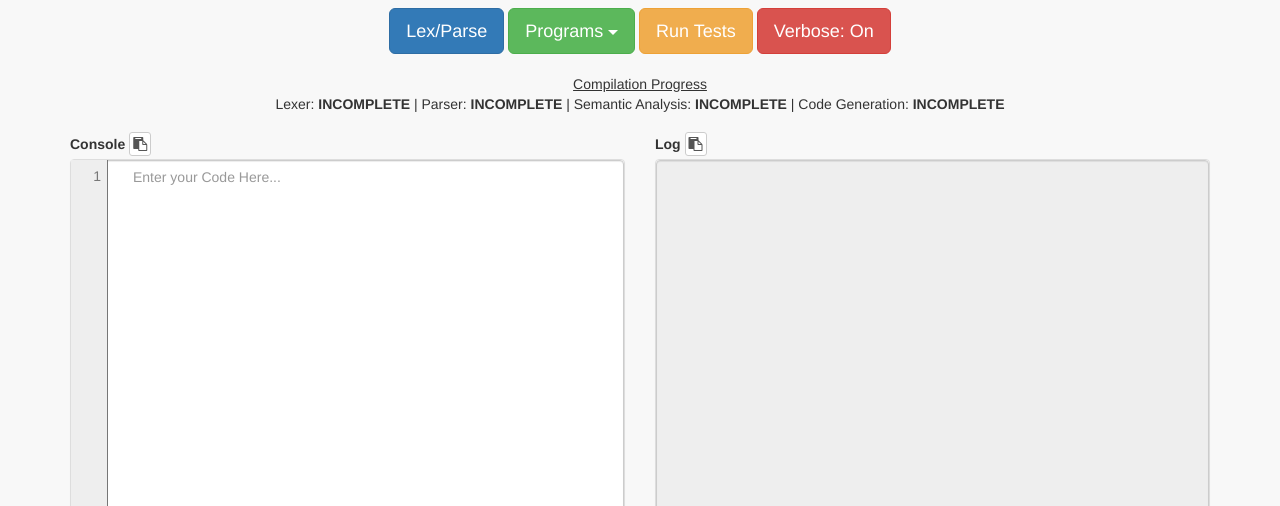
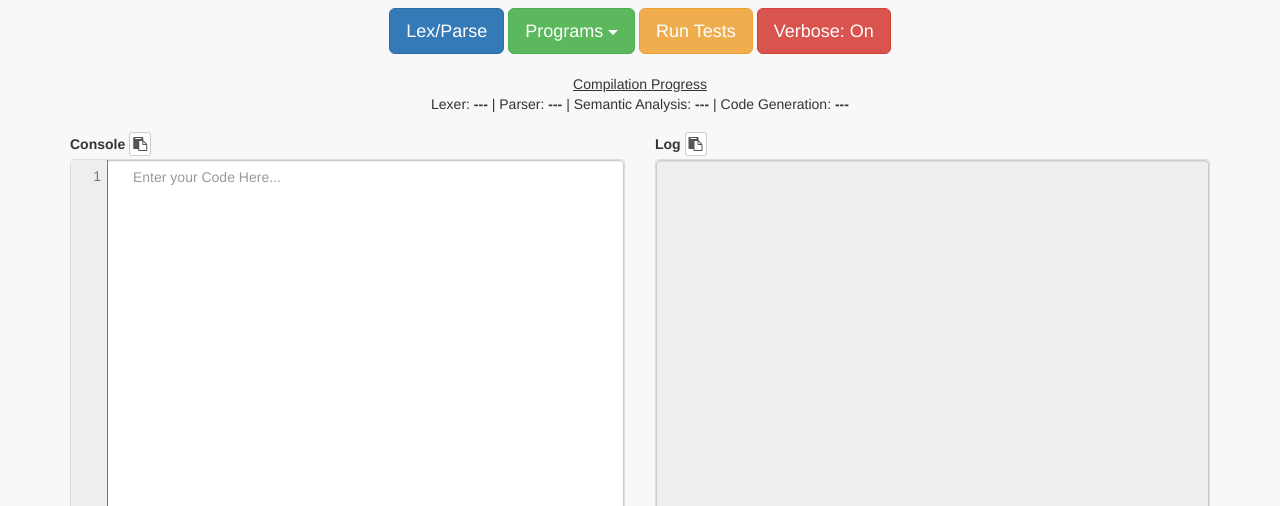
Before and after one commit to Tienza/CMPT-432-Design-of-Compilers, a website: page Projects/Compiler & Dashboard/pages/index.html in a window 1280 px wide. Shown: the part 294-800 px from the top of the page. Drawn offline with Linux system fonts and the light colour scheme.

Commit message:
Changed 'INCOMPLETE' to '---' per Alan's recommendation

```diff
--- a/Projects/Compiler & Dashboard/pages/index.html
+++ b/Projects/Compiler & Dashboard/pages/index.html
@@ -89,6 +89,12 @@
 								<li><a onclick="insertProgram(11)">Missing Expr line 19</a></li>
 							</ul>
 						</li>
+						<li class="dropdown-submenu">
+							<a tabindex="-1">Semantic Analysis Fail</a>
+							<ul class="dropdown-menu">
+								<li><a onclick="insertProgram(12)">Undeclared Variable [ b ]</a></li>
+							</ul>
+						</li>
 					</ul>
 				</div>
 				<button type="button" class="btn btn-warning btn-lg">Run Tests</button>
@@ -113,19 +119,19 @@
 				<span>
 					Lexer:
 					<span>
-						<b id="lexResults"> INCOMPLETE </b>
+						<b id="lexResults"> --- </b>
 					</span>
 					| Parser:
 					<span>
-						<b id="parseResults"> INCOMPLETE </b>
+						<b id="parseResults"> --- </b>
 					</span>
 					| Semantic Analysis:
 					<span>
-						<b id="saResults"> INCOMPLETE </b>
+						<b id="saResults"> --- </b>
 					</span>
 					| Code Generation:
 					<span>
-						<b id="cgResults"> INCOMPLETE </b>
+						<b id="cgResults"> --- </b>
 					</span>
 				</span>
 			</div>
```
Also changed, not shown: Projects/Compiler & Dashboard/dist/js/main-page-functions.js.
